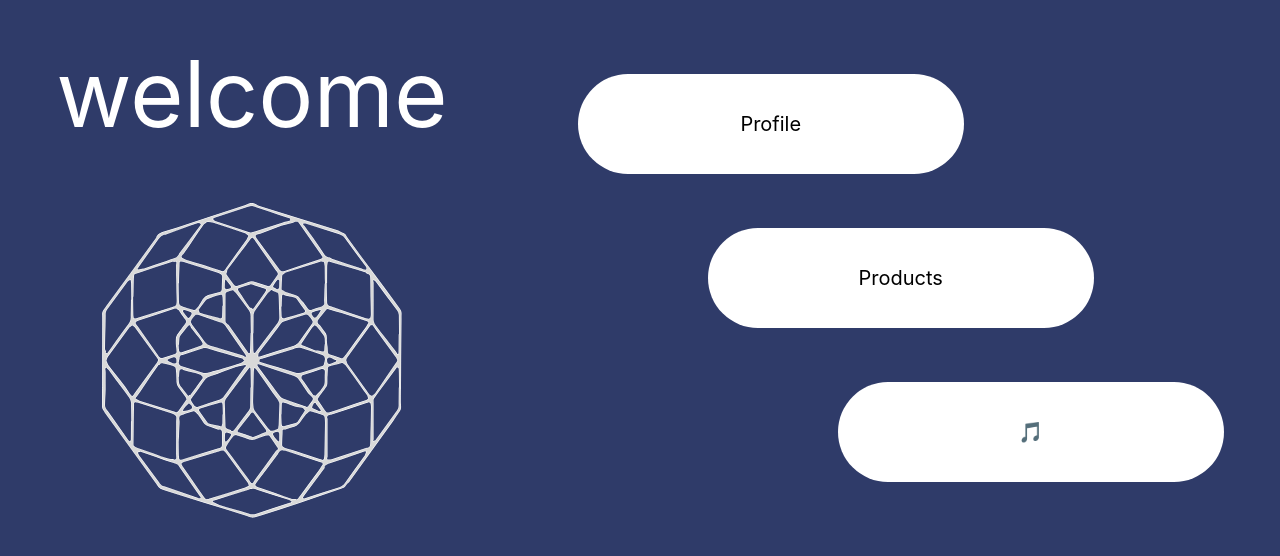
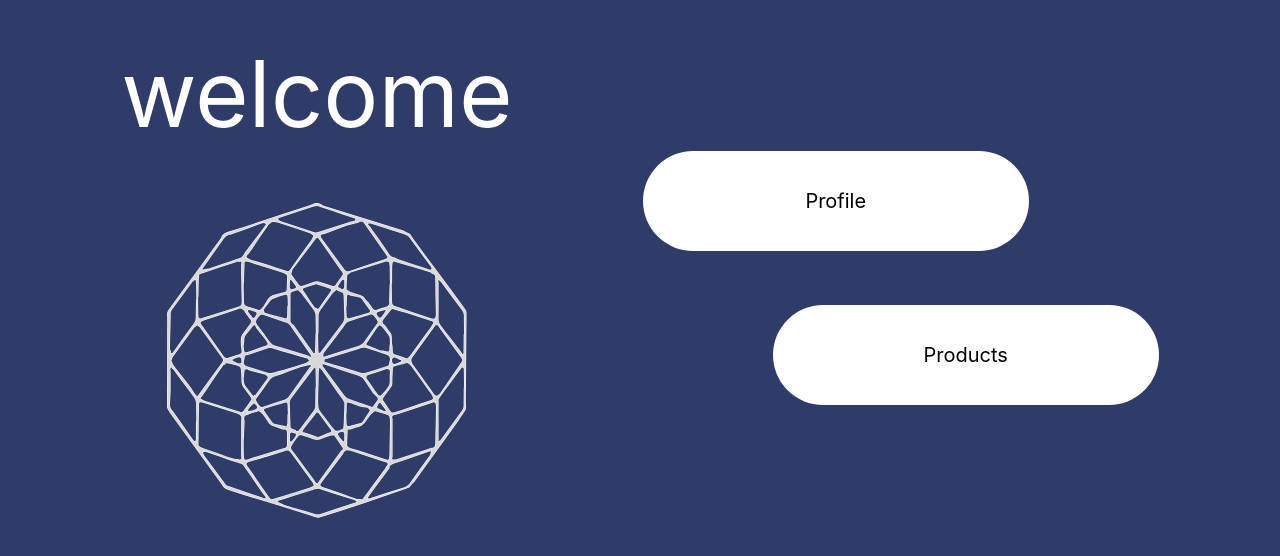
Before and after one commit to trancore/trancore.github.io, a React (Create React App) app: page / in a window 1280 px wide. Shown: the part 122-678 px from the top of the page. Built offline with nearby package versions, Linux system fonts and the light colour scheme; a web font is replaced by a local one.

Commit message:
feature: feature link event in Top Component

```diff
--- a/src/components/common/button/LinkButton.tsx
+++ b/src/components/common/button/LinkButton.tsx
@@ -1,4 +1,8 @@
 import React from "react";
+
+import { useNavigate } from "react-router-dom";
+
+import { PAGE_PATH } from "~/const";
 
 import classes from "~/components/common/button/LinkButton.module.scss";
 
@@ -12,20 +16,28 @@ type Props = {
   text: string;
   buttonWidth?: ButtonWidth;
   textSize?: TextSize;
+  to: (typeof PAGE_PATH)[keyof typeof PAGE_PATH];
 };
 
 export const LinkButton: React.FC<Props> = ({
   buttonWidth = DEFAULT_BUTTON_WIDTH,
   text,
   textSize = DEFAULT_TEXT_SIZE,
+  to,
 }) => {
+  const navigate = useNavigate();
+
   const linkButtonStyle: React.CSSProperties = {
     width: buttonWidth,
     fontSize: textSize,
   };
 
   return (
-    <div className={classes["link-button"]} style={linkButtonStyle}>
+    <div
+      className={classes["link-button"]}
+      style={linkButtonStyle}
+      onClick={() => navigate(to)}
+    >
       <p className={classes["link-button-text"]}>{text}</p>
     </div>
   );
--- a/src/components/pages/top/Top.tsx
+++ b/src/components/pages/top/Top.tsx
@@ -2,6 +2,8 @@ import React from "react";
 
 import geometry68 from "~/assets/images/geometry68.svg";
 import { useMediaQuery } from "~/hooks/useMediaQuery";
+
+import { PAGE_PATH } from "~/const";
 
 import { LinkButton } from "~/components/common/button/LinkButton";
 
@@ -23,6 +25,7 @@ export const Top: React.FC = () => {
               text="Profile"
               buttonWidth={isSp ? 250 : 350}
               textSize={20}
+              to={PAGE_PATH.PROFILE}
             />
           </li>
           <li>
@@ -30,15 +33,18 @@ export const Top: React.FC = () => {
               text="Products"
               buttonWidth={isSp ? 250 : 350}
               textSize={20}
+              to={PAGE_PATH.PRODUCTS}
             />
           </li>
-          <li>
+          {/* TODO: musicplayer */}
+          {/* <li>
             <LinkButton
               text="🎵"
               buttonWidth={isSp ? 250 : 350}
               textSize={20}
+              to={PAGE_PATH.MUSIC_PLAYER}
             />
-          </li>
+          </li> */}
         </ul>
       </div>
     </div>
```
